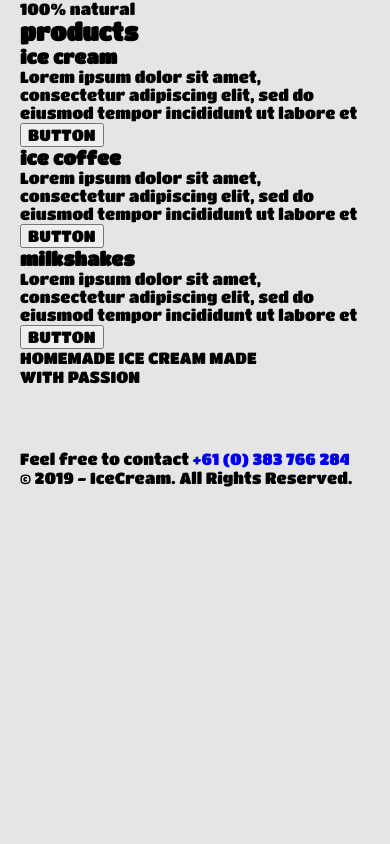
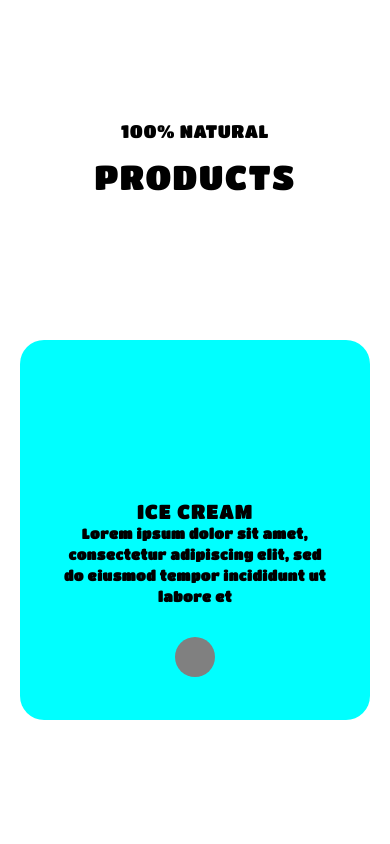
Before and after one commit to Illiya-Lunev/Team-project, a website built with Parcel: page src/index.html in a window 390 px wide. Shown: the top 844 px of the page. Built offline with nearby package versions, Linux system fonts and the light colour scheme.

Commit message:
добавляет стили шрифтов, адаптивность разметки

```diff
--- a/src/partials/products.html
+++ b/src/partials/products.html
@@ -10,7 +10,7 @@
             Lorem ipsum dolor sit amet, consectetur adipiscing elit, sed do eiusmod tempor
             incididunt ut labore et
           </p>
-          <button class="products__btn" type="button">BUTTON</button>
+          <button class="products__btn" type="button"></button>
         </div>
       </li>
       <li class="products__item">
@@ -20,7 +20,7 @@
             Lorem ipsum dolor sit amet, consectetur adipiscing elit, sed do eiusmod tempor
             incididunt ut labore et
           </p>
-          <button class="products__btn" type="button">BUTTON</button>
+          <button class="products__btn" type="button"></button>
         </div>
       </li>
       <li class="products__item">
@@ -30,7 +30,7 @@
             Lorem ipsum dolor sit amet, consectetur adipiscing elit, sed do eiusmod tempor
             incididunt ut labore et
           </p>
-          <button class="products__btn" type="button">BUTTON</button>
+          <button class="products__btn" type="button"></button>
         </div>
       </li>
     </ul>
--- a/src/sass/layout/_products.scss
+++ b/src/sass/layout/_products.scss
@@ -0,0 +1,114 @@
+.products {
+  padding: 121px 0 96px;
+  text-align: center;
+  background-color: #fff;
+
+  &__slogan {
+    @include font(18px, 21px, 0.03em);
+    text-transform: uppercase;
+    margin-bottom: 15px;
+
+    @media screen and (min-width: 768px) {
+      @include font(26px, 30px, 0.03em);
+    }
+
+    @media screen and (min-width: 1280px) {
+      @include font(30px, 34px, 0.04em);
+    }
+  }
+
+  &__title {
+    @include font(34px, 39px, 0.04em);
+    text-transform: uppercase;
+    margin-bottom: 144px;
+
+    @media screen and (min-width: 768px) {
+      @include font(48px, 55px, 0.04em);
+      margin-bottom: 150px;
+    }
+
+    @media screen and (min-width: 1280px) {
+      @include font(58px, 66px, 0.06em);
+      margin-bottom: 260px;
+    }
+  }
+
+  &__list {
+    @media screen and (min-width: 768px) {
+      display: flex;
+      flex-wrap: wrap;
+      margin-top: -20px;
+      margin-left: -20px;
+    }
+
+    @media screen and (min-width: 1280px) {
+      margin-top: -30px;
+      margin-left: -30px;
+    }
+  }
+
+  &__item {
+    &:not(:last-child) {
+      margin-bottom: 130px;
+    }
+
+    @media screen and (min-width: 768px) {
+      margin-top: 20px;
+      margin-left: 20px;
+      flex-basis: calc(100% / 3 - 20px);
+    }
+
+    @media screen and (min-width: 1280px) {
+      margin-top: 30px;
+      margin-left: 30px;
+      flex-basis: calc(100% / 3 - 30px);
+    }
+  }
+
+  &__subtitle {
+    @include font(20px, 23px, 0.04em);
+    text-transform: uppercase;
+
+    @media screen and (min-width: 1280px) {
+      @include font(30px, 34px, 0.04em);
+      // margin-bottom: 70px;
+    }
+  }
+
+  &__description {
+    @include font(14px, 21px, 0.04em, 700);
+    margin-bottom: 30px;
+
+    @media screen and (min-width: 768px) {
+      @include font(14px, 25px, 0.04em, 700);
+      margin-bottom: 40px;
+    }
+
+    @media screen and (min-width: 1280px) {
+      @include font(16px, 28px, 0.04em, 700);
+      margin-bottom: 62px;
+    }
+  }
+
+  &__btn {
+    width: 40px;
+    height: 40px;
+    border-radius: 50%;
+    border: none;
+    background-color: grey;
+  }
+
+  &__box {
+    padding: 160px 40px 40px;
+    border-radius: 24px;
+    background-color: aqua;
+
+    @media screen and (min-width: 768px) {
+      padding: 152px 10px 40px;
+    }
+
+    @media screen and (min-width: 1280px) {
+      padding: 162px 44px 50px;
+    }
+  }
+}
```
